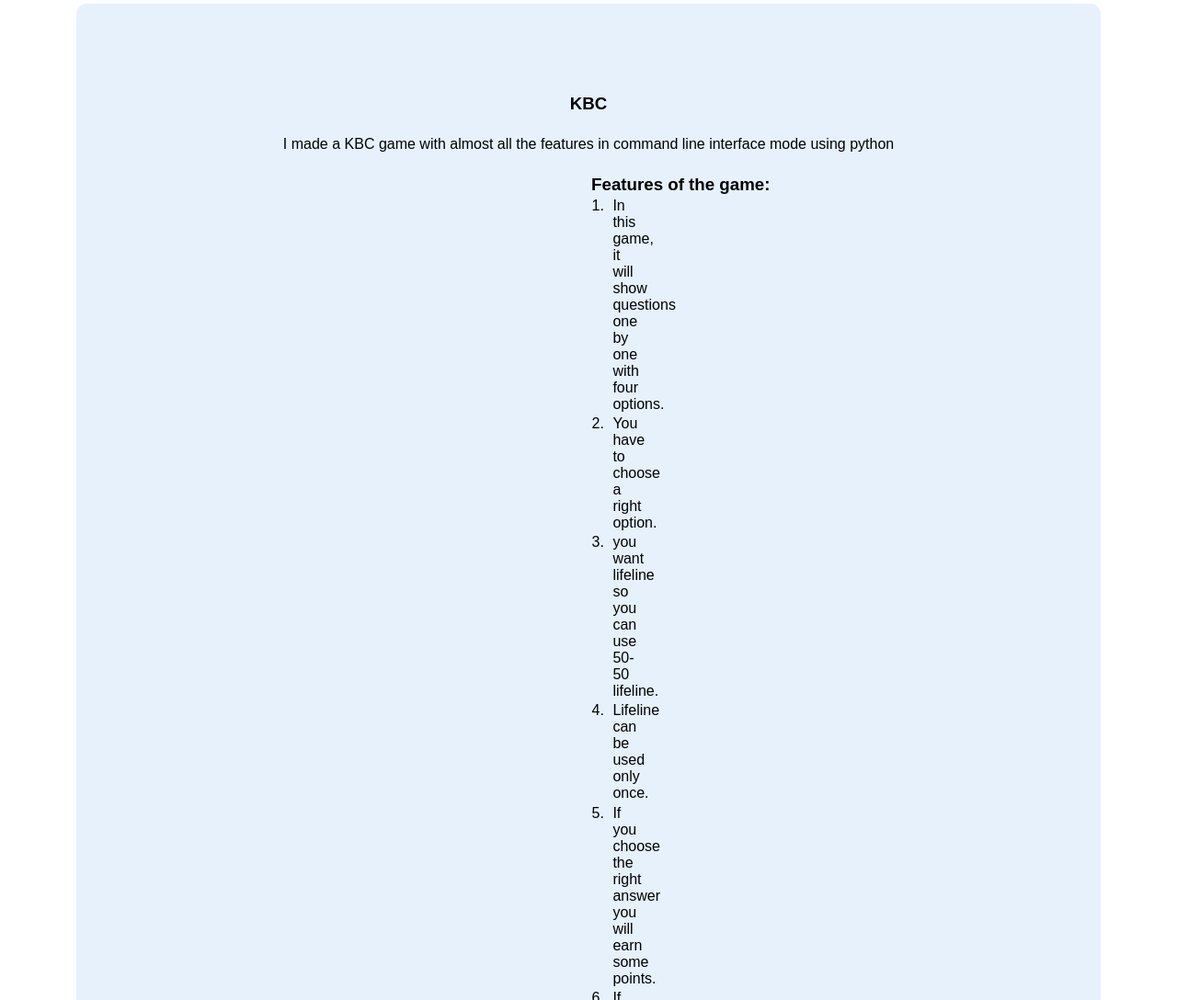
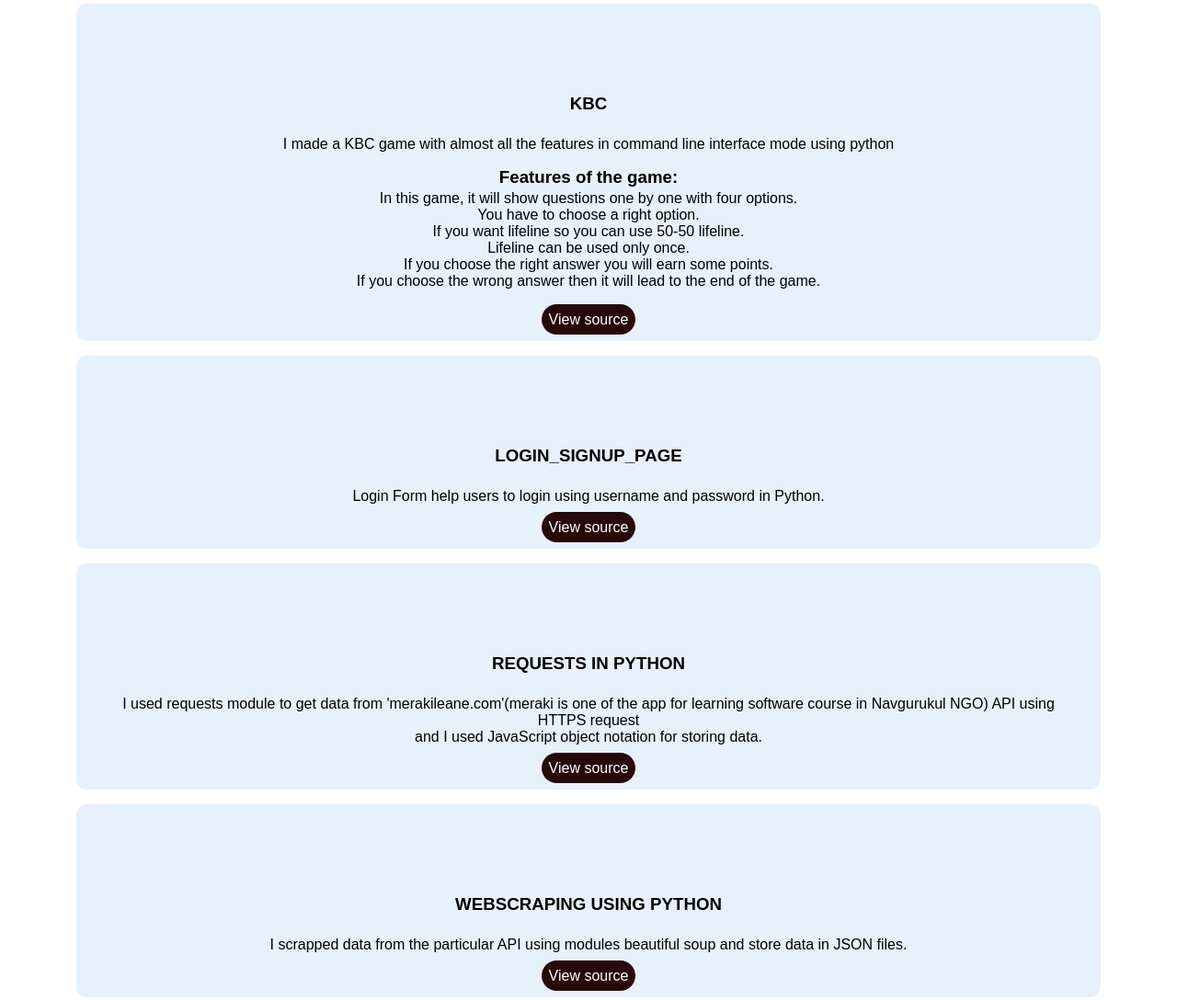
Before and after one commit to chhaya742/My_Portfolio, a plain HTML site: page projects.html in a window 1280 px wide. Shown: the part 372-1460 px from the top of the page at 92% size. Drawn offline with Linux system fonts and the light colour scheme.

Commit message:
Update projects.html

```diff
--- a/projects.html
+++ b/projects.html
@@ -18,37 +18,36 @@
         </div>
     </nav>
     <header class="hero">
+
         <h1 class="hero-heading"> <span class="heading-inv"> Project</span></h1>
         <h2 class="hero-heading"> <span class="heading-inv"> Python</span></h2>
 
-
-        <div class="sec3">
+        <div class="sec1">
             <h3 class="blog-heading">KBC</h3>
             <!-- <small>january,2021</small> -->
-            <p>I made a KBC game with almost all the features in command line interface mode
-                using python<br>
-            <h3 style="margin-left: 535px;">Features of the game:</h3>
-            <ol>
-                <li>In this game, it will show questions one by one with four options.</li>
-                <li>You have to choose a right option.</li>
-                <li>you want lifeline so you can use 50-50 lifeline.</li>
-                <li>Lifeline can be used only once.</li>
-                <li>If you choose the right answer you will earn some points.</li>
-                <li>If you choose the wrong answer then it will lead to the end of the game.</li>
-            </ol>
+            <p style="margin-bottom:1rem">I made a KBC game with almost all the features in command line interface mode
+                using python
+            <h3>Features of the game:</h3>
+                In this game, it will show questions one by one with four options.<br>
+                You have to choose a right option.<br>
+                If you want lifeline so you can use 50-50 lifeline.<br>
+                Lifeline can be used only once.<br>
+                If you choose the right answer you will earn some points.<br>
+                If you choose the wrong answer then it will lead to the end of the game.<br>
             </p>
-            <a class="link3" href="https://github.com/chhaya742/PYTHON/blob/master/list/kbc2.py">View source</a>
+            <a class="link2" href="https://github.com/chhaya742/PYTHON/blob/master/list/kbc2.py">View
+                source</a>
 
         </div>
-        <div class="sec2">
+        <div class="sec1">
             <h3 class="blog-heading">LOGIN_SIGNUP_PAGE</h3>
             <!-- <small>january,2021</small> -->
             <p style="margin-bottom:1rem">Login Form help users to login using username and password in Python.
             </p>
             <!-- <a class="link2" href="https://birthday-palindrom-802d71.netlify.app/">Live Project</a> -->
-            <a class="link2" href="https://github.com/chhaya742/PYTHON_PROJECT/blob/master/LOGIN_SIGNUP/main.py">View source</a>
+            <a class="link2" href="https://github.com/chhaya742/PYTHON_PROJECT/blob/master/LOGIN_SIGNUP/main.py">View
+                source</a>
         </div>
-
         <div class="sec1">
             <h3 class="blog-heading">REQUESTS IN PYTHON</h3>
             <!-- <small>january,2021</small> -->
@@ -59,8 +58,7 @@
             </p>
             <a class="link2" href="https://github.com/chhaya742/PYTHON_PROJECT/tree/master/API_REQUESTS">View source</a>
         </div>
-
-        <div class="sec2">
+        <div class="sec1">
             <h3 class="blog-heading">WEBSCRAPING USING PYTHON</h3>
             <!-- <small>january,2021</small> -->
             <p style="margin-bottom:1rem">I scrapped data from the particular API using modules beautiful soup and
@@ -89,7 +87,7 @@
             </p>
             <a class="link2" href="https://github.com/chhaya742/BLOG_APP">View source</a>
         </div>
-        <div class="sec2">
+        <div class="sec1">
 
             <h3 class="blog-heading">TURING API USING KNEX,MYSQL & EXPRESS</h3>
             <!-- <small>december,2021</small> -->
@@ -106,32 +104,21 @@
             </p>
             <a class="link2" href="https://github.com/chhaya742/blog_app_withMongodb">View source</a>
         </div>
-
-        </div>
         <div class="sec1">
             <h3 class="blog-heading">SIMPLE REST APIS</h3>
             <!-- <small>january,2021</small> -->
-            <p style="margin-bottom:1rem">In this project i made APIs  by using Express,Mongodb.
+            <p style="margin-bottom:1rem">In this project i made APIs by using Express,Mongodb.
             </p>
             <a class="link2" href="https://github.com/chhaya742/FoxBrains_Project">View source</a>
         </div>
 
-
-
-
-
     </header>
-
     <footer class="footer">
         <h3 class="f1">Social media presence</h3> <br>
         <a class="link5" href="https://github.com/chhaya742">Github</a>
         <a class="link5" href="https://www.hackerrank.com/chhayabagwan34">hackerrank</a>
         <a class="link5" href="https://www.linkedin.com/in/chhaya-bagwan-7546a5222/">Linkdin</a>
     </footer>
-
-
-
-
 </body>
 
 </html>
```
